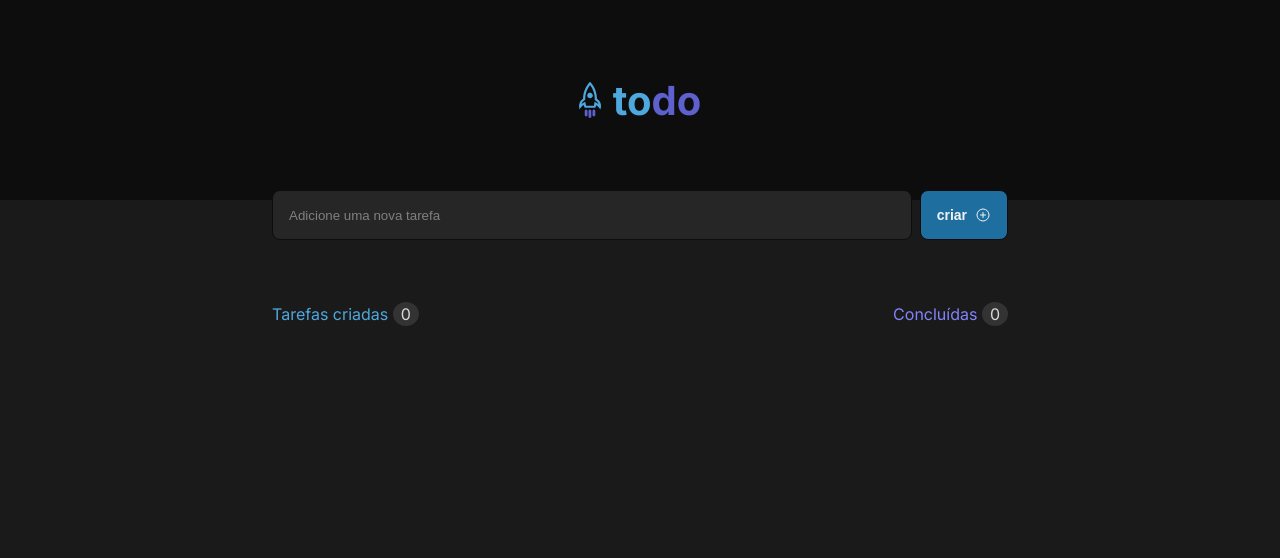
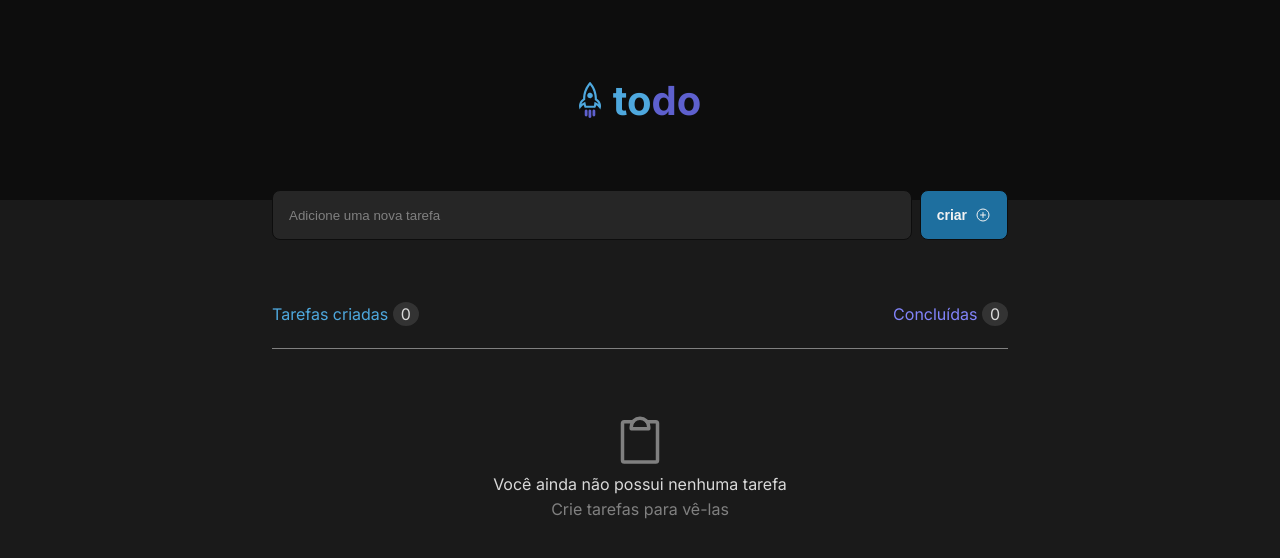
Before and after one commit to lucasnather/todo-list, a React (Vite) app: page / in a window 1280 px wide. Shown: the top 558 px of the page. Built offline with nearby package versions, Linux system fonts and the light colour scheme.

Commit message:
feat: mesagem para quando não tiver criado uma tarefa

```diff
--- a/src/components/List/index.tsx
+++ b/src/components/List/index.tsx
@@ -1,4 +1,4 @@
-import { PlusCircle, Trash } from 'phosphor-react'
+import { Clipboard, PlusCircle, Trash } from 'phosphor-react'
 import { ChangeEvent, FormEvent, useState } from 'react'
 import {
   ButtonTask,
@@ -11,6 +11,7 @@ import {
   ListContainer,
   ListTask,
   Task,
+  ZeroTask,
 } from './styled'
 
 interface TaskProps {
@@ -106,6 +107,7 @@ export function List() {
         </div>
       </ContainerInfoTask>
 
+      {listTasks.length > 0 ? (
         <ListTask>
           {listTasks.map((task) => {
             return (
@@ -127,6 +129,13 @@ export function List() {
             )
           })}
         </ListTask>
+      ) : (
+        <ZeroTask>
+          <Clipboard size={56} />
+          <p>Você ainda não possui nenhuma tarefa</p>
+          <span>Crie tarefas para vê-las</span>
+        </ZeroTask>
+      )}
     </ListContainer>
   )
 }
--- a/src/components/List/styled.ts
+++ b/src/components/List/styled.ts
@@ -70,6 +70,22 @@ export const CompletedTask = styled.p`
   ${(props) => `color: ${props.theme.purple}`};
 `
 
+export const ZeroTask = styled.div`
+  display: flex;
+  flex-direction: column;
+  align-items: center;
+  gap: 0.5rem;
+  margin-top: 2.4rem;
+  padding-top: 6.4rem;
+
+  ${(props) => `border-top: 1px solid ${props.theme['gray-300']}`};
+  ${(props) => `color: ${props.theme['gray-300']}`};
+
+  p {
+    ${(props) => `color: ${props.theme['gray-200']}`};
+  }
+`
+
 export const ListTask = styled.ul`
   margin-top: 2.4rem;
 `
```
Lines whose indentation alone changed are shown as unchanged.
